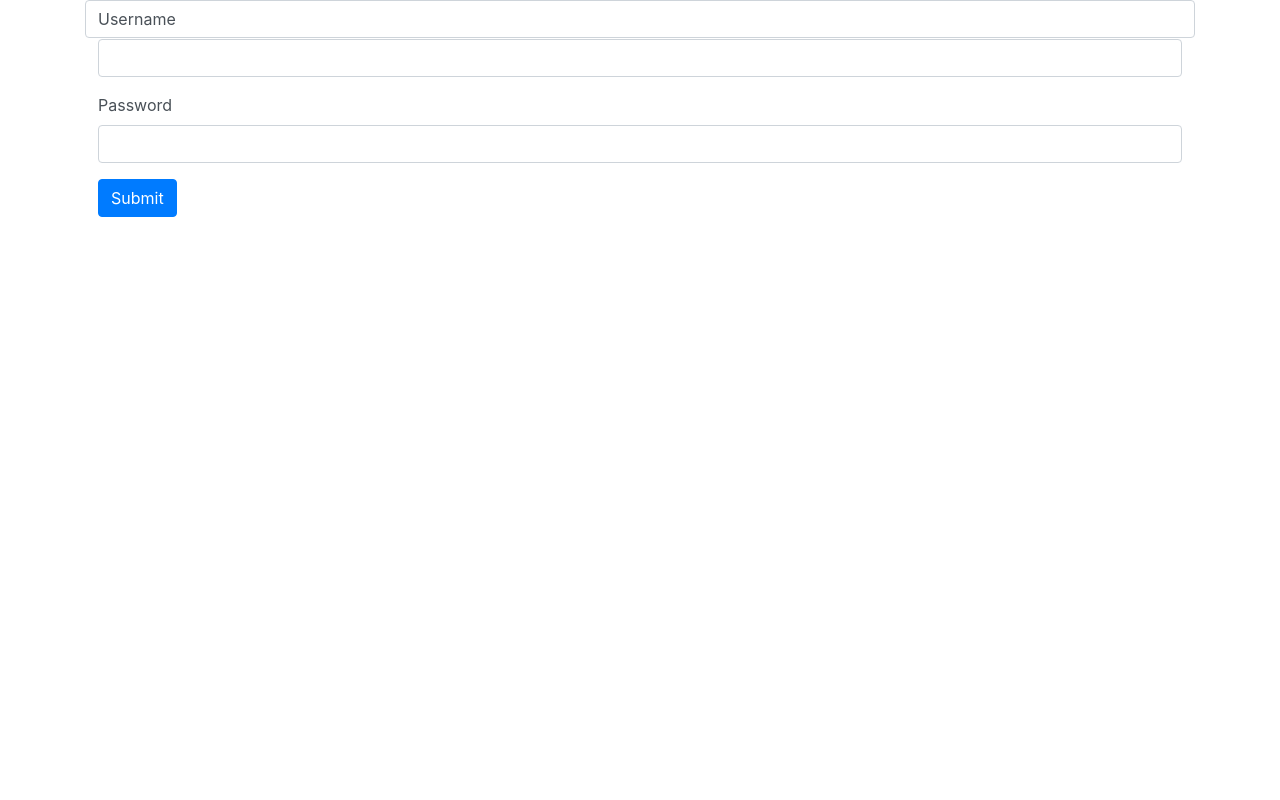
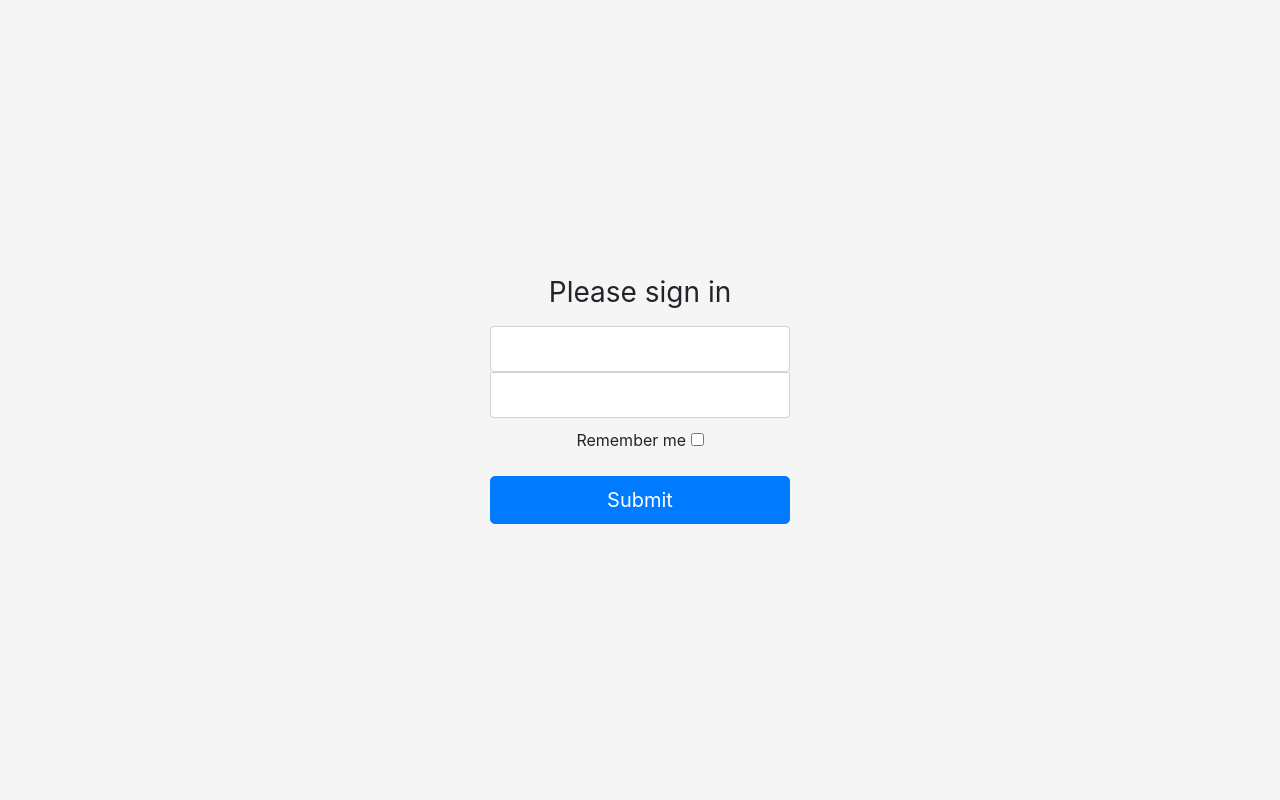
Before and after one commit to gssjl2008/django_blog, a Django app: page /blog/login in a window 1280 px wide. Run offline with Django 3.2, Linux system fonts and the light colour scheme.

Commit message:
优化登录界面

```diff
--- a/dj_demo/blog/forms.py
+++ b/dj_demo/blog/forms.py
@@ -38,11 +38,12 @@ class Blog_register(forms.Form):
     disabled=False,              是否可以编辑
     label_suffix=None            Label内容后缀
     '''
-    username = forms.CharField(label='Username', max_length=50) # , widget=forms.TextInput(attrs={'class':'form-control'}))
-    email = forms.EmailField(label='Email')
-    phone = forms.CharField(label='Phone', max_length=20, required=False)
-    password1 = forms.CharField(label='Password', widget=forms.PasswordInput)
-    password2 = forms.CharField(label='Password Confirmation', widget=forms.PasswordInput)
+    username = forms.CharField(label='Username', max_length=50, widget=forms.TextInput(attrs={'class':'form-control'}))
+    email = forms.EmailField(label='Email', widget=forms.TextInput(attrs={'class':'form-control'}))
+    phone = forms.CharField(label='Phone', max_length=20, required=False, widget=forms.TextInput(attrs={'class':'form-control'}))
+    password1 = forms.CharField(label='Password', widget=forms.PasswordInput(attrs={'class':'form-control'}))
+    password2 = forms.CharField(label='Password Confirmation', widget=forms.PasswordInput(attrs={'class':'form-control'}))
+
 
     # self._clean_字段名()        # 针对单个字段预留的方法（也就是该字段通过form验证以后就会触发该对应名字的自定义方法）
     # self._clean_form()         # 针对多个字段预留的方法
@@ -112,5 +113,6 @@ class Blog_register(forms.Form):
 
 class Blog_login(forms.Form):
 
-    username = forms.CharField(label='Username', max_length=50, widget=forms.TextInput(attrs={'class':'form-control'}))
+    username = forms.CharField(label='Username', max_length=50, widget=forms.TextInput(attrs={'class':'form-control'}), )
     password = forms.CharField(label='Password', widget=forms.PasswordInput(attrs={'class':'form-control'}))
+    remember = forms.BooleanField(label='Remember me')
--- a/dj_demo/blog/views.py
+++ b/dj_demo/blog/views.py
@@ -9,13 +9,15 @@ from .models import Article, Menu, Category, Author
 from .forms import Blog_login, Blog_register
 from django.contrib.auth.decorators import login_required
 
-
+@login_required
 def index(request):
     # - 倒叙从大到小， 不加则是顺序从小到大
+
     articles = Article.objects.all().order_by('-create_time')
     menus = Menu.objects.all()
     categories = Category.objects.all()
     return render(request, 'blog/index.html', {'articles': articles, 'menus': menus, 'categories':categories})
+
 
 
 def article(request, id):
@@ -39,16 +41,14 @@ def register(request):
         if form.is_valid():
             username = form.cleaned_data.get('username')
             email = form.cleaned_data.get('email')
-            password = form.cleaned_data.get('password')
+            password = form.cleaned_data.get('password1')
             phone = form.cleaned_data.get('phone')
-            # 使用内置自带的create_user 方法创建用户， 不需要save
+            print(f"username: {username}, password:{password}")
+            # 使用内置自带的create_user 方法创建用户， 不需要save,
             user = User.objects.create_user(username=username, password=password, email=email)
-            user.is_active = 0
-            user.set_password(password)
             author = Author(author_name=user, phone=phone)
             author.save()
             return redirect(reverse('blog:login'))
-            # return render(request, 'blog/login.html')
     else:
         form = Blog_register()
 
@@ -60,24 +60,24 @@ def login(request):
         if form.is_valid():
             username = form.cleaned_data.get('username')
             password = form.cleaned_data.get('password')
-            # authenticate 新创建的用户总是返回 None，
-            # user = auth.authenticate(username=username, password=password)
-            # 注册时候使用 set_password， 验证时，使用check_password
-            try:
-                user = User.objects.get(username=username)
-            except User.DoesNotExist:
-                return render(request, 'blog/login.html', {'message': '用户不存在！'})
-            if check_password(user.password, make_password(password)):
-                if  user.is_active:
-                    auth.login(request, user)
-                    return redirect(reverse('blog:user', args=[user.id]))
-            else:
-                return render(request, 'blog/login.html', {'form': form, 'message':'Wrong password, Please try again.'})
+            user = auth.authenticate(username=username, password=password)
+            if  user.is_active:
+                auth.login(request, user)
+                return redirect(reverse('blog:user', args=[user.id]))
+        else:
+            return render(request, 'blog/login.html', {'form': form, 'message':'Wrong account or password, Please try again.'})
     else:
         form = Blog_login()
     return render(request, 'blog/login.html', {'form':form})
 
 
+@login_required
 def user(request, id):
     user = get_object_or_404(User, id=id)
-    return render(request, 'blog/user.html', {'user':user})
+    return render(request, 'blog/user.html', {'user': user})
+
+    # if user.username == request.user:
+    #     return render(request, 'blog/user.html', {'user':user})
+    # else:
+    #     form = Blog_login()
+    #     return render(request, 'blog/login.html', {'form': form})
--- a/dj_demo/dj_demo/settings.py
+++ b/dj_demo/dj_demo/settings.py
@@ -115,11 +115,14 @@ USE_L10N = True
 
 USE_TZ = True
 
+LOGIN_URL = '/blog/login'
+
+AUTHENTICATION_BACKENDS = ['django.contrib.auth.backends.AllowAllUsersModelBackend']
 
 # Static files (CSS, JavaScript, Images)
 # https://docs.djangoproject.com/en/3.0/howto/static-files/
 
-AUTHENTICATION_BACKENDS = ['django.contrib.auth.backends.AllowAllUsersModelBackend']
+
 
 STATIC_URL = '/static/'
 STATICFILES_DIRS =[
--- /dev/null
+++ b/dj_demo/static/blog/css/signin.css
@@ -0,0 +1,44 @@
+html,
+body {
+  height: 100%;
+}
+
+body {
+  display: -ms-flexbox;
+  display: flex;
+  -ms-flex-align: center;
+  align-items: center;
+  padding-top: 40px;
+  padding-bottom: 40px;
+  background-color: #f5f5f5;
+}
+
+.form-signin {
+  width: 100%;
+  max-width: 330px;
+  padding: 15px;
+  margin: auto;
+}
+.form-signin .checkbox {
+  font-weight: 400;
+}
+.form-signin .form-control {
+  position: relative;
+  box-sizing: border-box;
+  height: auto;
+  padding: 10px;
+  font-size: 16px;
+}
+.form-signin .form-control:focus {
+  z-index: 2;
+}
+.form-signin input[type="email"] {
+  margin-bottom: -1px;
+  border-bottom-right-radius: 0;
+  border-bottom-left-radius: 0;
+}
+.form-signin input[type="password"] {
+  margin-bottom: 10px;
+  border-top-left-radius: 0;
+  border-top-right-radius: 0;
+}
--- a/dj_demo/templates/blog/login.html
+++ b/dj_demo/templates/blog/login.html
@@ -1,3 +1,4 @@
+{% load static %}
 <!DOCTYPE html>
 <html lang="en">
 <head>
@@ -8,47 +9,45 @@
 
     <!-- 引用bootstrap -->
     <link rel="stylesheet" href="https://cdn.jsdelivr.net/npm/bootstrap@4.4.1/dist/css/bootstrap.min.css" integrity="sha384-Vkoo8x4CGsO3+Hhxv8T/Q5PaXtkKtu6ug5TOeNV6gBiFeWPGFN9MuhOf23Q9Ifjh" crossorigin="anonymous">
+    <link href="{% static 'blog/css/signin.css' %}" rel="stylesheet">
+{#    <style>#}
+{#      .bd-placeholder-img {#}
+{#        font-size: 1.125rem;#}
+{#        text-anchor: middle;#}
+{#        -webkit-user-select: none;#}
+{#        -moz-user-select: none;#}
+{#        -ms-user-select: none;#}
+{#        user-select: none;#}
+{#      }#}
+{##}
+{#      @media (min-width: 768px) {#}
+{#        .bd-placeholder-img-lg {#}
+{#          font-size: 3.5rem;#}
+{#        }#}
+{#      }#}
+{#    </style>#}
 </head>
-<body>
-    <div class="container">
+<body class="text-center">
+    <div class="form-signin">
         {% if message %}
             {{ message }}
         {% endif %}
-        <form class="form-control" action="" method="post" enctype="multipart/form-data">
+        <form action="" method="post" enctype="multipart/form-data">
             {% csrf_token %}
+            <h1 class="h3 mb-3 font-weight-normal">Please sign in</h1>
             {% for foo in form %}
-                <div class="form-group">
-                    <label for="{{ foo.id_for_label }}">{{ foo.label }}</label>{{ foo }}
-                </div>
+                {% if foo.label == 'Remember me' %}
+                    <div class="checkbox mb-3">
+                        <label for="{{ foo.id_for_label }}">{{ foo.label }}
+                            {{ foo }}
+                        </label>
+                    </div>
+                {% else %}
+                    <label class="sr-only" for="{{ foo.id_for_label }}">{{ foo.label }}</label>{{ foo }}
+                {% endif  %}
             {% endfor %}
-            <input type="submit" value="Submit" class="btn btn-primary">
+            <input type="submit" value="Submit" class="btn btn-lg btn-primary btn-block">
         </form>
     </div>
-
-{#    <form class="form-signin">#}
-{#        <div class="text-center mb-4">#}
-{#            <img class="mb-4" src="/docs/assets/brand/bootstrap-solid.svg" alt="" width="72" height="72">#}
-{#            <h1 class="h3 mb-3 font-weight-normal">Floating labels</h1>#}
-{#            <p>Build form controls with floating labels via the <code>:placeholder-shown</code> pseudo-element. <a href="https://caniuse.com/#feat=css-placeholder-shown">Works in latest Chrome, Safari, and Firefox.</a></p>#}
-{#        </div>#}
-{##}
-{#        <div class="form-label-group">#}
-{#            <input type="email" id="inputEmail" class="form-control" placeholder="Email address" required autofocus>#}
-{#            <label for="inputEmail">Email address</label>#}
-{#        </div>#}
-{##}
-{#        <div class="form-label-group">#}
-{#            <input type="password" id="inputPassword" class="form-control" placeholder="Password" required>#}
-{#            <label for="inputPassword">Password</label>#}
-{#        </div>#}
-{##}
-{#        <div class="checkbox mb-3">#}
-{#            <label>#}
-{#                <input type="checkbox" value="remember-me"> Remember me#}
-{#            </label>#}
-{#        </div>#}
-{#        <button class="btn btn-lg btn-primary btn-block" type="submit">Sign in</button>#}
-{#        <p class="mt-5 mb-3 text-muted text-center">&copy; 2017-2020</p>#}
-{#    </form>#}
 </body>
 </html>
```
Also changed, not shown: dj_demo/blog/templatetags/add_label_class.py (added, +14 -0 lines), dj_demo/db.sqlite3.
